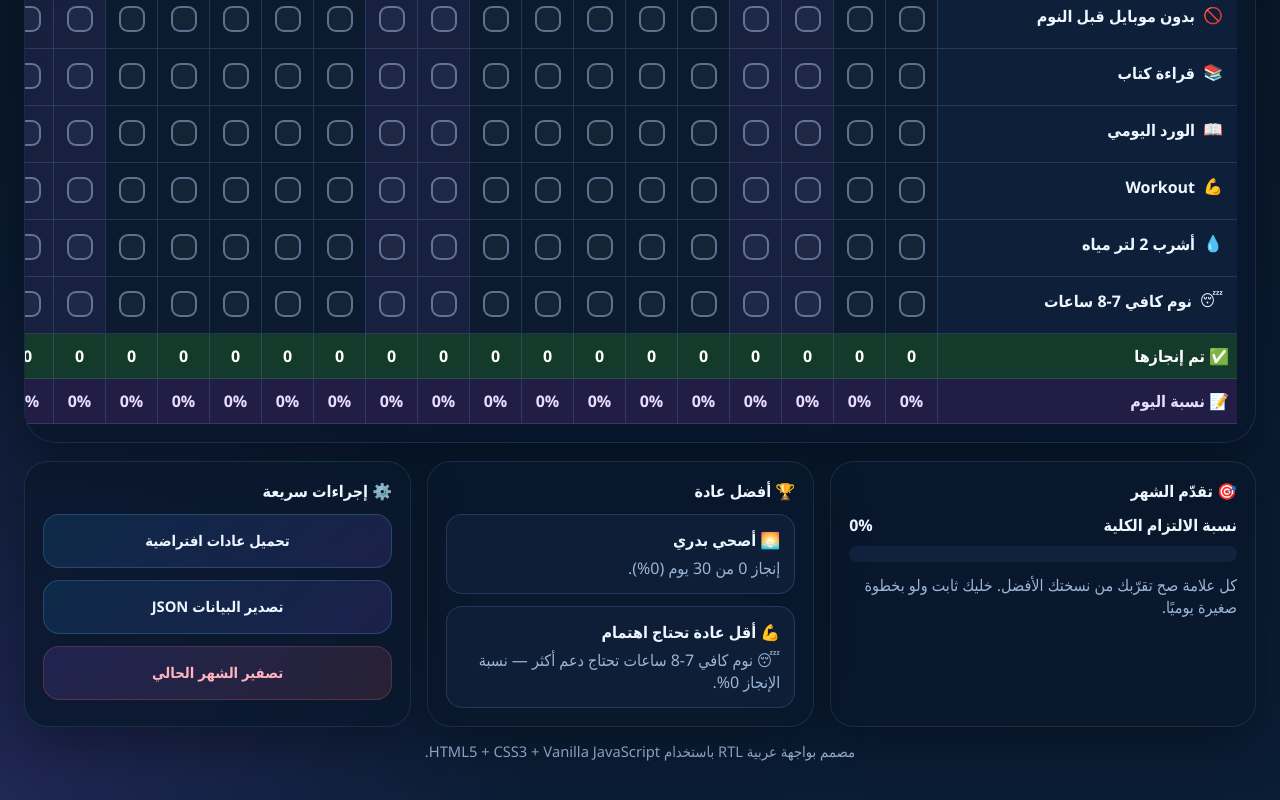
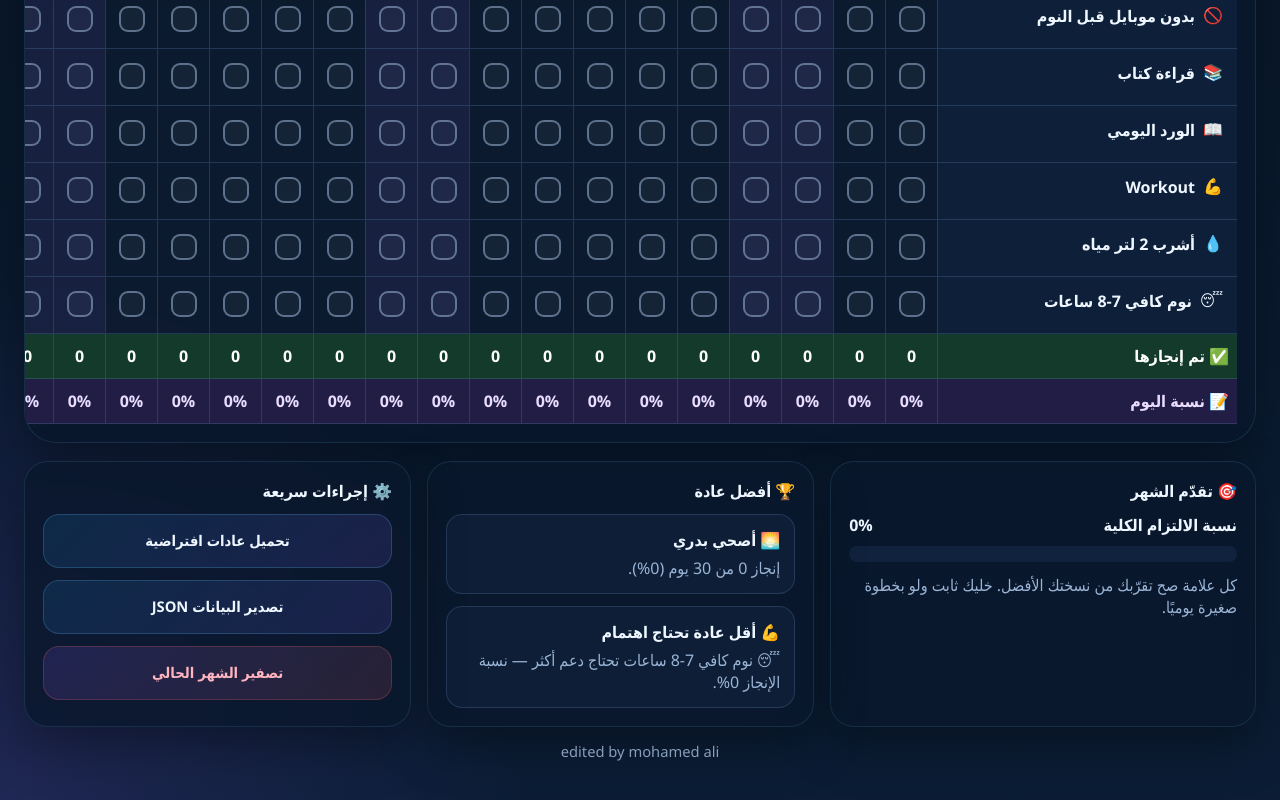
Before and after one commit to mohamadkai/my.todo-list, a plain HTML site: page index.html in a window 1280 px wide. Shown: the part 767-1567 px from the top of the page. Drawn offline with Linux system fonts and the light colour scheme.

```diff
--- a/index.html
+++ b/index.html
@@ -718,7 +718,7 @@
       </div>
     </section>
 
-    <p class="footer-note">مصمم بواجهة عربية RTL باستخدام HTML5 + CSS3 + Vanilla JavaScript.</p>
+    <p class="footer-note">edited by mohamed ali</p>
   </div>
 
   <script>
```
